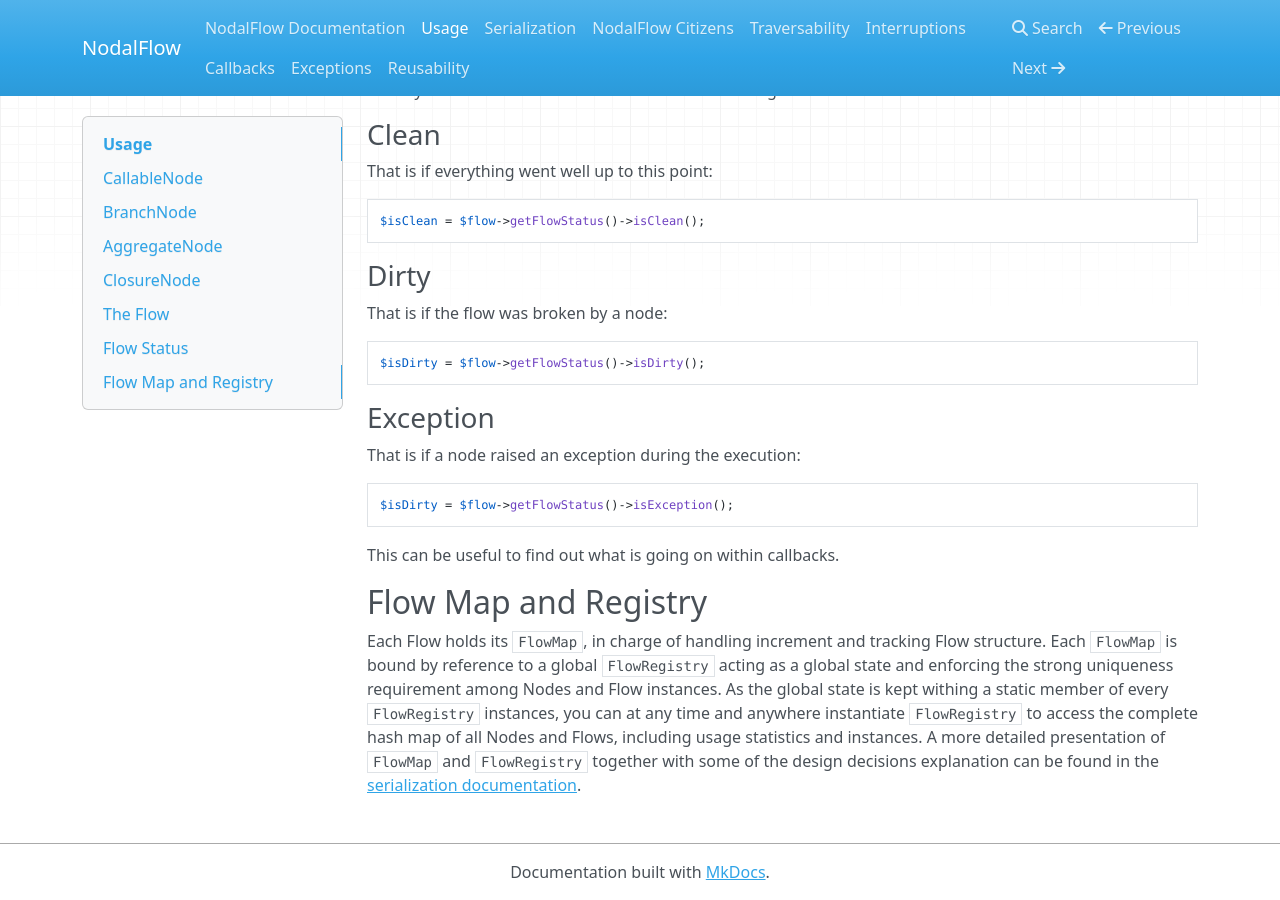
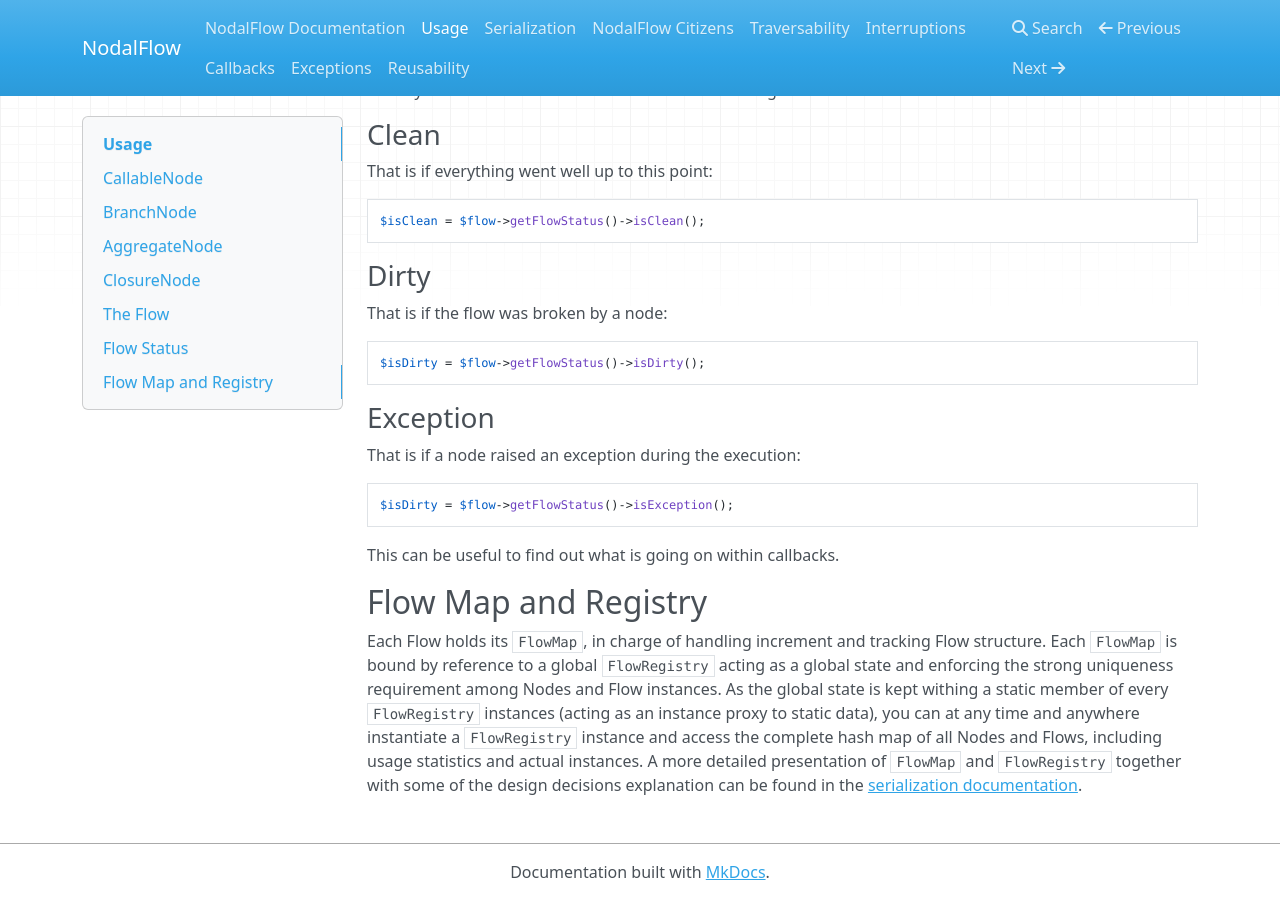
Before and after one commit to fab2s/NodalFlow, an MkDocs documentation site: the page built from docs/usage.md, in a window 1280 px wide and 900 px high, scrolled down 2663 px. Built offline with MkDocs 1.6.1, drawn with Linux system fonts in a browser that asks for light colours; nearby versions of some CDN libraries; old or Windows-style settings are respelled for this version of MkDocs.

Commit message:
rewording

```diff
--- a/docs/usage.md
+++ b/docs/usage.md
@@ -166,4 +166,4 @@ This can be useful to find out what is going on within callbacks.
 
 ## Flow Map and Registry
 
-Each Flow holds its `FlowMap`, in charge of handling increment and tracking Flow structure. Each `FlowMap` is bound by reference to a global `FlowRegistry` acting as a global state and enforcing the strong uniqueness requirement among Nodes and Flow instances. As the global state is kept withing a static member of every `FlowRegistry` instances, you can at any time and anywhere instantiate `FlowRegistry` to access the complete hash map of all Nodes and Flows, including usage statistics and instances. A more detailed presentation of `FlowMap` and `FlowRegistry` together with some of the design decisions explanation can be found in the [serialization documentation](https://github.com/fab2s/NodalFlow/blob/master/docs/serialization.md).
+Each Flow holds its `FlowMap`, in charge of handling increment and tracking Flow structure. Each `FlowMap` is bound by reference to a global `FlowRegistry` acting as a global state and enforcing the strong uniqueness requirement among Nodes and Flow instances. As the global state is kept withing a static member of every `FlowRegistry` instances (acting as an instance proxy to static data), you can at any time and anywhere instantiate a `FlowRegistry` instance and access the complete hash map of all Nodes and Flows, including usage statistics and actual instances. A more detailed presentation of `FlowMap` and `FlowRegistry` together with some of the design decisions explanation can be found in the [serialization documentation](https://github.com/fab2s/NodalFlow/blob/master/docs/serialization.md).
```
